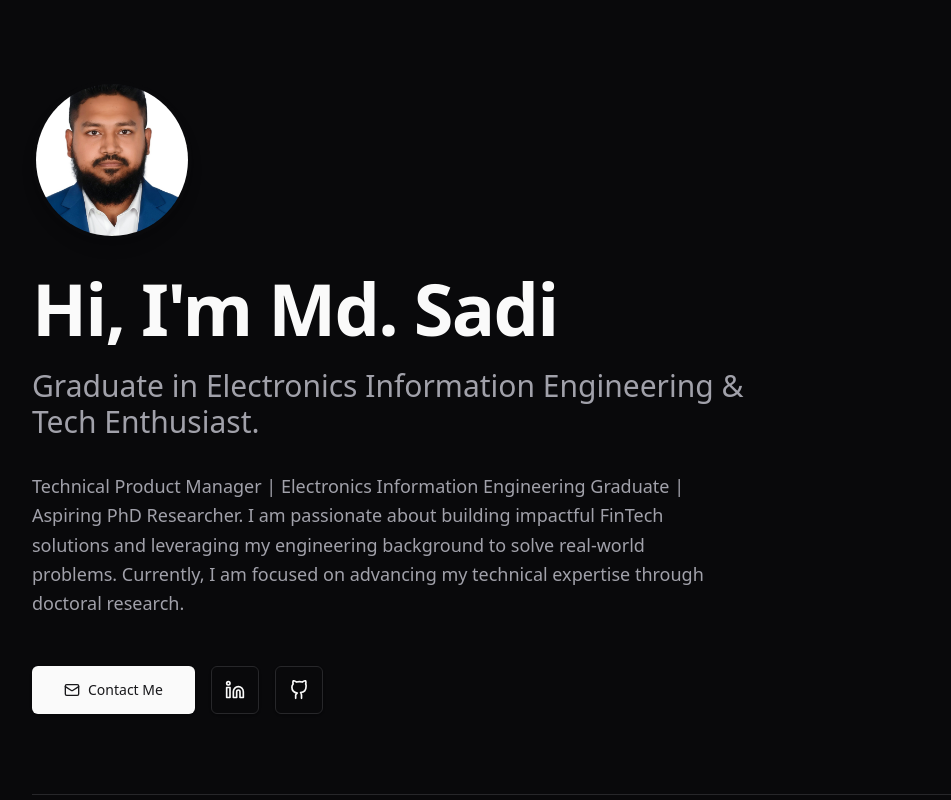
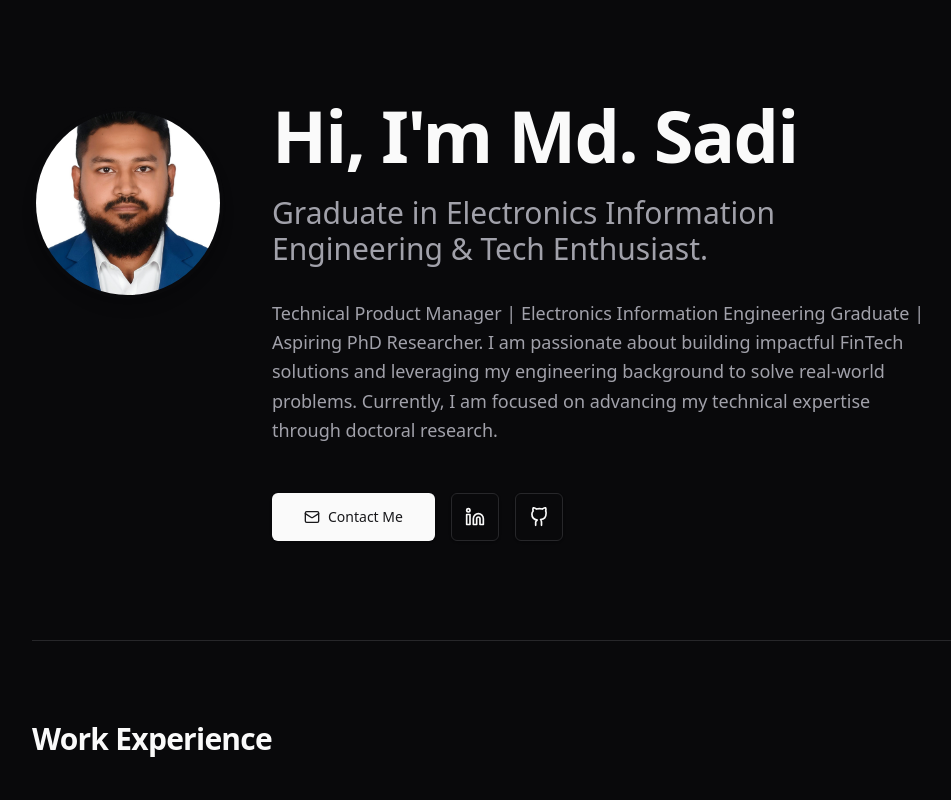
Before and after one commit to sadiifti/Portfolio, a Next.js app: page /Portfolio/ in a window 1280 px wide. Shown: the top 800 px of the page, without its empty margins (120-1071 px from the left). Built offline with nearby package versions, Linux system fonts and the light colour scheme.

Commit message:
Moved bio text to the right of the profile photo

```diff
--- a/src/components/Hero.tsx
+++ b/src/components/Hero.tsx
@@ -28,26 +28,28 @@ export function Hero() {
         initial={{ opacity: 0, y: 20 }}
         animate={{ opacity: 1, y: 0 }}
         transition={{ duration: 0.5 }}
-        className="max-w-3xl"
+        className="max-w-4xl"
       >
+        <div className="flex flex-col md:flex-row items-center md:items-start text-center md:text-left gap-8 md:gap-12">
           <img
             src="./profile.jpeg"
             alt="Md. Sadi Profile"
             width="160"
             height="160"
-          className="rounded-full shadow-lg mb-8 border-4 border-background object-cover w-32 h-32 md:w-40 md:h-40"
+            className="rounded-full shadow-lg border-4 border-background object-cover w-32 h-32 md:w-48 md:h-48 shrink-0 mt-2"
           />
+          <div>
             <h1 className="text-5xl md:text-7xl font-bold tracking-tight mb-6">
               Hi, I&apos;m <span className="text-primary">Md. Sadi</span>
             </h1>
             <h2 className="text-2xl md:text-3xl text-muted-foreground mb-8">
               Graduate in Electronics Information Engineering & Tech Enthusiast.
             </h2>
-        <p className="text-lg text-muted-foreground mb-12 max-w-2xl leading-relaxed">
+            <p className="text-lg text-muted-foreground mb-12 max-w-2xl leading-relaxed mx-auto md:mx-0">
               Technical Product Manager | Electronics Information Engineering Graduate | Aspiring PhD Researcher. I am passionate about building impactful FinTech solutions and leveraging my engineering background to solve real-world problems. Currently, I am focused on advancing my technical expertise through doctoral research.
             </p>
 
-        <div className="flex gap-4">
+            <div className="flex gap-4 justify-center md:justify-start">
               <a
                 href="mailto:mdsadi95@outlook.com"
                 className="inline-flex h-12 items-center justify-center rounded-md bg-primary px-8 text-sm font-medium text-primary-foreground shadow transition-colors hover:bg-primary/90 focus-visible:outline-none focus-visible:ring-1 focus-visible:ring-ring"
@@ -74,6 +76,8 @@ export function Hero() {
                 <span className="sr-only">GitHub</span>
               </a>
             </div>
+          </div>
+        </div>
       </motion.div>
     </section>
   );
```
Lines whose indentation alone changed are shown as unchanged.
